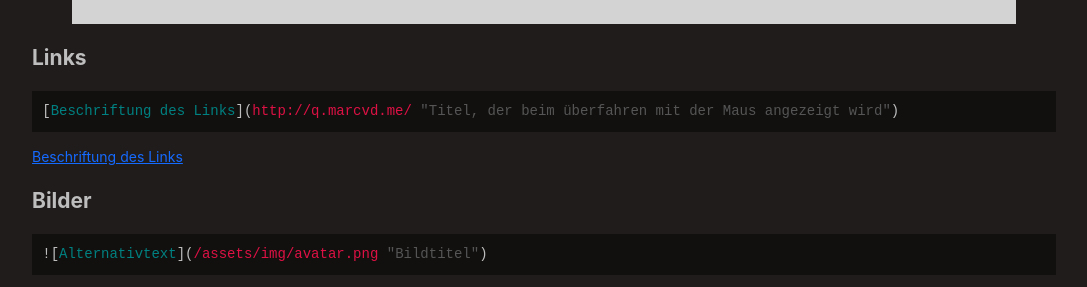
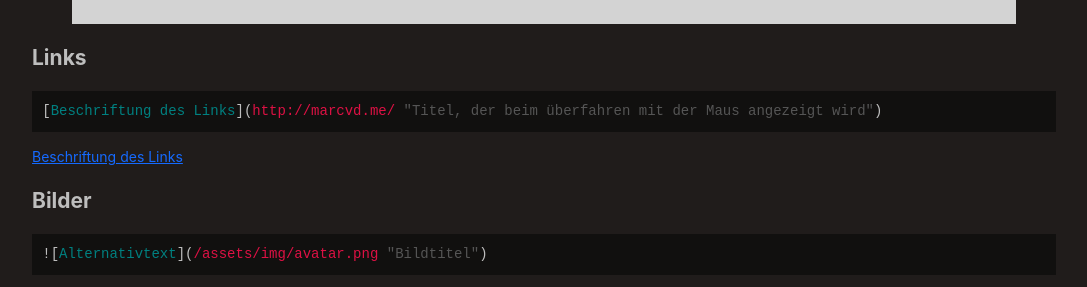
Before and after one commit to marc-q/marc-q.github.io, a Jekyll site: the page built from wiki/markdown.md, in a window 1280 px wide and 900 px high, scrolled down 2339 px. Shown: the part 157-444 px from the top of the window, without its empty margins (96-1183 px from the left). Built offline with Jekyll 4.4.1, drawn with Linux system fonts in a browser that asks for light colours; our own code applies the rules of GitHub Pages for plain Markdown files; the repository's description, which GitHub fills in, is left out; part of the change alters nothing that is shown.

````diff
--- a/wiki/markdown.md
+++ b/wiki/markdown.md
@@ -1,21 +1,21 @@
 Markdown Syntax
 
-* Absatz
-* Zeilenumbruch
-* Schrift verändern
-    * Kursiv
-    * Fett
-    * Fett kursiv
-* Text markieren
-* Listen
-    * Ungeordnete Liste
-    * Geordnete Liste
-* Überschriften
-    * HTML-Überschriften
-    * Alternativen
-* Zitate
-* Links
-* Bilder
+* [Absatz](#absatz)
+* [Zeilenumbruch](#zeilenumbruch)
+* [Schrift verändern](#schrift-verändern)
+    * [Kursiv](#kursiv)
+    * [Fett](#fett)
+    * [Fett kursiv](#fett-kursiv)
+* [Text markieren](#text-markieren)
+* [Listen](#listen)
+    * [Ungeordnete Liste](#ungeordnete-liste)
+    * [Geordnete Liste](#geordnete-liste)
+* [Überschriften](#Überschriften)
+    * [HTML-Überschriften](#html-Überschriften)
+    * [Alternativen](#alternativen)
+* [Zitate](#zitate)
+* [Links](#links)
+* [Bilder](#bilder)
 
 Absatz
 ======
@@ -140,10 +140,10 @@ Links
 =====
 
 ```markdown
-[Beschriftung des Links](http://q.marcvd.me/ "Titel, der beim überfahren mit der Maus angezeigt wird")
+[Beschriftung des Links](http://marcvd.me/ "Titel, der beim überfahren mit der Maus angezeigt wird")
 ```
 
-[Beschriftung des Links](http://q.marcvd.me/ "Titel, der beim überfahren mit der Maus angezeigt wird")
+[Beschriftung des Links](http://marcvd.me/ "Titel, der beim überfahren mit der Maus angezeigt wird")
 
 Bilder
 ======
````
